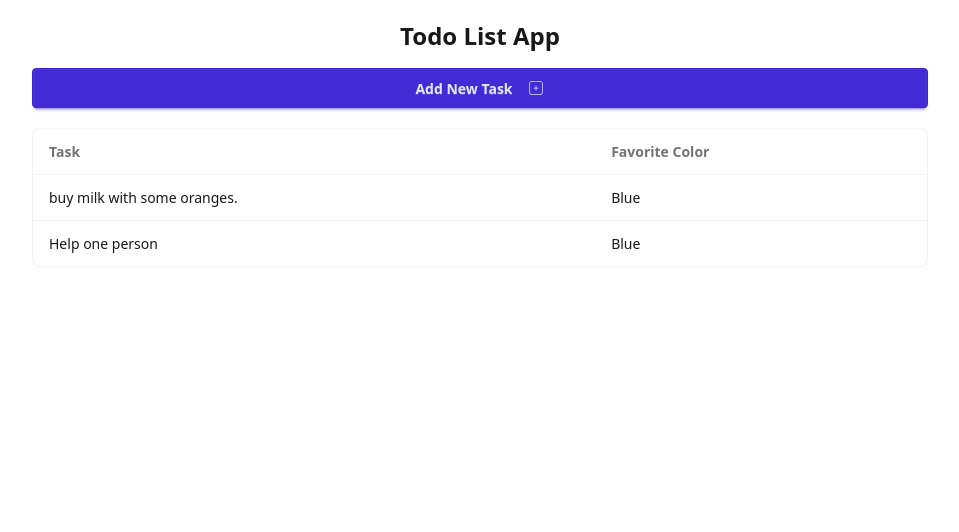
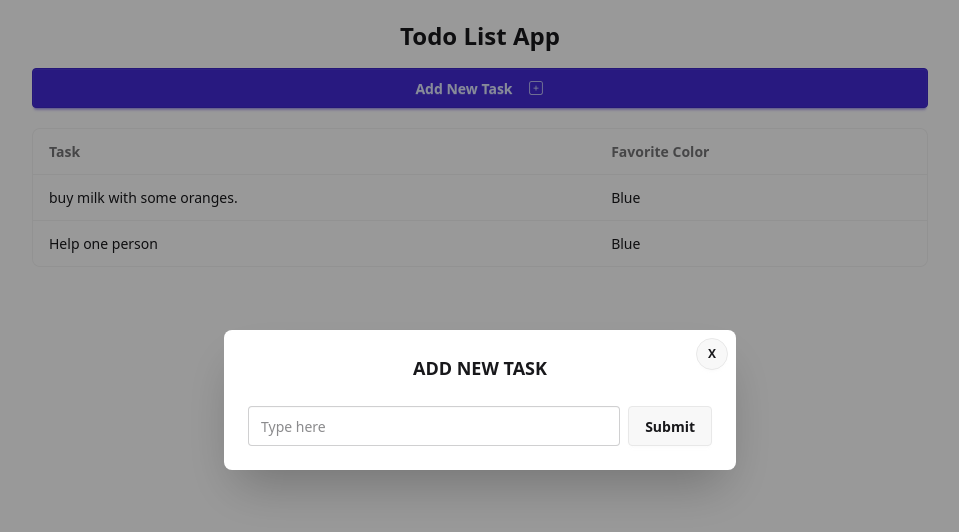
Before and after one commit to D18hr-uv/Todo-List, a Next.js app: page / in a window 1280 px wide. Both pictures are taken after a click on the button "Add New Task". Shown: the top 532 px of the page, without its empty margins (160-1119 px from the left). Built offline with nearby package versions, Linux system fonts and the light colour scheme; data requests are answered from the project's data file.

Commit message:
added the Modal's Fumctionality

```diff
--- a/app/components/AddTask.tsx
+++ b/app/components/AddTask.tsx
@@ -1,9 +1,41 @@
+"use client";
+
 import { CiSquarePlus } from "react-icons/ci";
+import Modal from "./Modal";
+import { FormEventHandler, useState } from "react";
 
 const AddTask = () => {
-    return <div>
-        <button className="btn btn-primary w-full">Add New Task <CiSquarePlus className="ml-2" size={18}/></button>
-    </div>;
+
+    const [modalOpen , setModalOpen] = useState<boolean>(false);
+    const [newTaskValue, setNewTaskValue] = useState<string>('');
+    const handleSubmitNewTodo: FormEventHandler<HTMLFormElement> = (e) => {
+        e.preventDefault();
+        console.log(newTaskValue);
+        setNewTaskValue("");
+    }
+    return (
+        <div>
+            <button onClick={() => setModalOpen(true)} className="btn btn-primary w-full">
+                Add New Task <CiSquarePlus className="ml-2" size={18}/>
+            </button>
+
+            <Modal modalOpen = {modalOpen} setModalOpen = {setModalOpen}>
+                <form onSubmit={handleSubmitNewTodo}>
+                    <h3 className="font-bold text-lg"> ADD NEW TASK</h3>
+                    <div className="modal-action">
+                        <input
+                            value={newTaskValue}
+                            onChange={e=> setNewTaskValue(e.target.value)}
+                            type="text"
+                            placeholder="Type here"
+                            className="input input-bordered w-full"
+                        />
+                        <button type="submit" className="btn">Submit</button>
+                    </div>
+                </form>
+            </Modal>
+        </div>
+    );
 };
 
 export default AddTask;
--- /dev/null
+++ b/app/components/Modal.tsx
@@ -0,0 +1,26 @@
+
+interface ModalProps{
+    modalOpen : boolean;
+    setModalOpen: (open : boolean) => boolean | void;
+    children: React.ReactNode
+}
+
+
+const Modal:React.FC<ModalProps> = ({modalOpen, setModalOpen,children}) => {
+    return (
+        <dialog id="my_modal_3" className= {`modal ${modalOpen ? "modal-open" : ""}`}>
+            <div className="modal-box retative">
+                <label
+                    onClick={() => setModalOpen(false)}
+                    className='btn btn-sm btn-circle absolute right-2 top-2'
+                >
+                    X
+                </label>
+
+                {children}
+            </div>
+        </dialog>
+    )
+}
+
+export default Modal
--- /dev/null
+++ b/app/components/Task.tsx
@@ -0,0 +1,16 @@
+import { ITask } from "@/types/tasks"
+
+interface TaskProps {
+    task : ITask
+}
+
+const Task: React.FC<TaskProps> = ({task}) => {
+  return (
+    <tr key= {task.id}>
+        <td>{task.text}</td>
+        <td>Blue</td>
+    </tr>
+  )
+}
+
+export default Task
--- a/app/components/TodoList.tsx
+++ b/app/components/TodoList.tsx
@@ -1,4 +1,5 @@
 import {ITask} from "@/types/tasks";
+import Task from "./Task";
 
 interface TodoListProps{
   tasks: ITask[];
@@ -17,10 +18,7 @@
         </thead>
         <tbody>
           {tasks.map((task) => (
-            <tr key= {task.id}>
-              <td>{task.text}</td>
-              <td>Blue</td>
-            </tr>
+            <Task key={task.id} task = {task} />
           ))}
         </tbody>
       </table>
```
